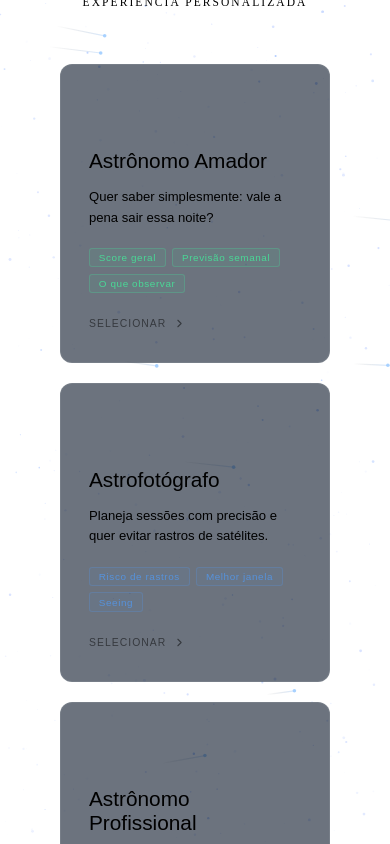
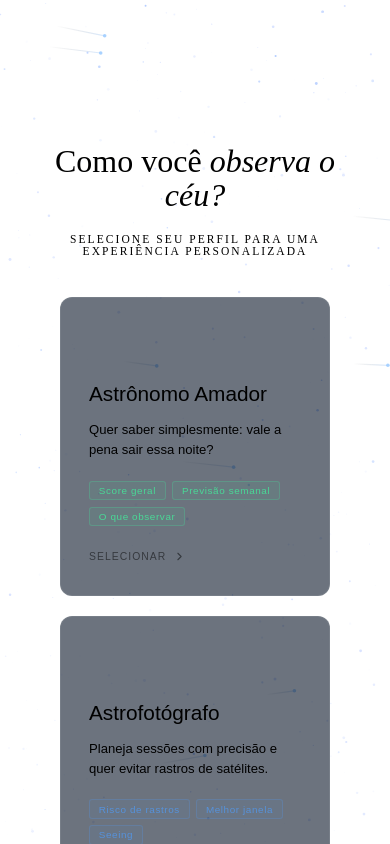
Before and after one commit to lucx-yan/skyaware, a React (Vite) app: page /skyaware/mapa-ceu in a window 390 px wide. Built offline with nearby package versions, Linux system fonts and the light colour scheme; the HTML template or start-up script is replaced by a standard one.

Commit message:
fix: corrige responsividade do SeletorPerfil no mobile

```diff
--- a/src/components/SeletorPerfil.jsx
+++ b/src/components/SeletorPerfil.jsx
@@ -59,8 +59,9 @@ export default function SeletorPerfil({onSelecionar}) {
                 display: "flex",
                 flexDirection: "column",
                 alignItems: "center",
-                justifyContent: "center",
-                padding: "2rem",
+                justifyContent: "flex-start",
+                padding: "clamp(2rem, 8vh, 5rem) 1.5rem 3rem",
+                overflowY: "auto",
                 opacity: saindo ? 0 : visivel ? 1 : 0,
                 transform: saindo
                     ? "scale(1.02)"
@@ -72,6 +73,7 @@ export default function SeletorPerfil({onSelecionar}) {
             <div
                 style={{
                     marginBottom: "1.5rem",
+                    flexShrink: 0,
                     opacity: visivel ? 1 : 0,
                     transform: visivel ? "translateY(0)" : "translateY(12px)",
                     transition: "opacity 0.6s ease 0.1s, transform 0.6s ease 0.1s",
@@ -94,6 +96,7 @@ export default function SeletorPerfil({onSelecionar}) {
                     color: "var(--c-white)",
                     textAlign: "center",
                     marginBottom: "0.6rem",
+                    flexShrink: 0,
                     opacity: visivel ? 1 : 0,
                     transform: visivel ? "translateY(0)" : "translateY(16px)",
                     transition: "opacity 0.6s ease 0.15s, transform 0.6s ease 0.15s",
@@ -114,7 +117,8 @@ export default function SeletorPerfil({onSelecionar}) {
                     textTransform: "uppercase",
                     color: "var(--c-muted)",
                     textAlign: "center",
-                    marginBottom: "3.5rem",
+                    marginBottom: "2.5rem",
+                    flexShrink: 0,
                     opacity: visivel ? 1 : 0,
                     transform: visivel ? "translateY(0)" : "translateY(16px)",
                     transition: "opacity 0.6s ease 0.2s, transform 0.6s ease 0.2s",
@@ -132,6 +136,7 @@ export default function SeletorPerfil({onSelecionar}) {
                     justifyContent: "center",
                     maxWidth: "900px",
                     width: "100%",
+                    paddingBottom: "1rem",
                     opacity: visivel ? 1 : 0,
                     transform: visivel ? "translateY(0)" : "translateY(20px)",
                     transition: "opacity 0.6s ease 0.3s, transform 0.6s ease 0.3s",
@@ -147,7 +152,7 @@ export default function SeletorPerfil({onSelecionar}) {
                             onClick={() => handleSelecionar(perfil.id)}
                             style={{
                                 flex: 1,
-                                minWidth: "220px",
+                                minWidth: "min(100%, 220px)",
                                 maxWidth: "270px",
                                 background: estaSelecionado
                                     ? `rgba(${perfil.corRgb}, 0.08)`
```
